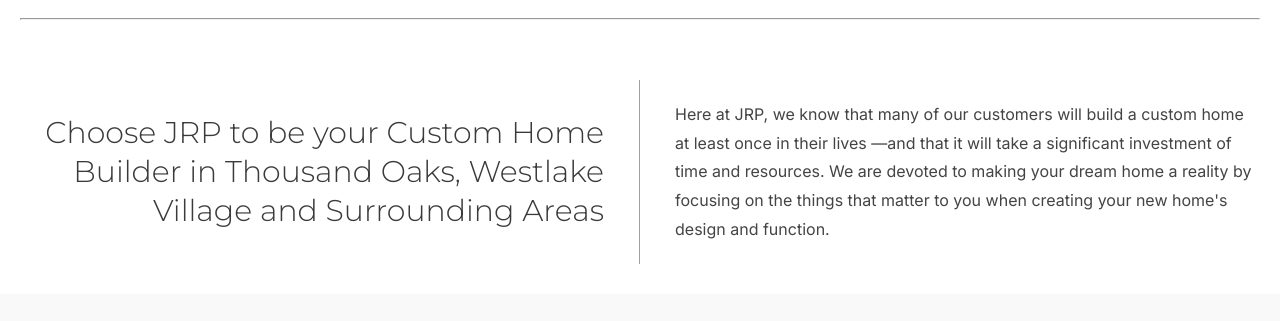
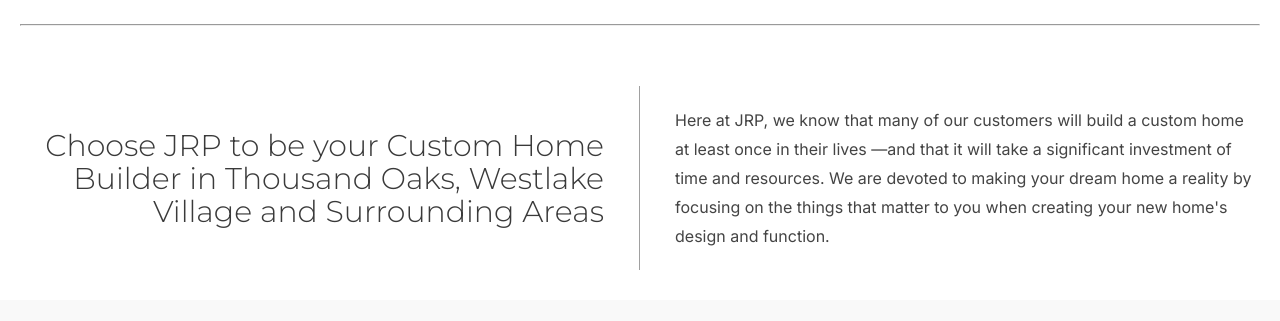
Before and after one commit to Abdulvahobjon/home-construction, a plain HTML site: page service.html in a window 1280 px wide. Shown: the part 200-521 px from the top of the page. Drawn offline with nearby package versions, Linux system fonts and the light colour scheme; a web font is replaced by a local one.

Commit message:
change service title style

```diff
--- a/css/service.css
+++ b/css/service.css
@@ -1,5 +1,5 @@
 section h1,
-section h2,
+section:not(.hero-page) h2,
 section h3,
 section h4,
 section h5,
```
